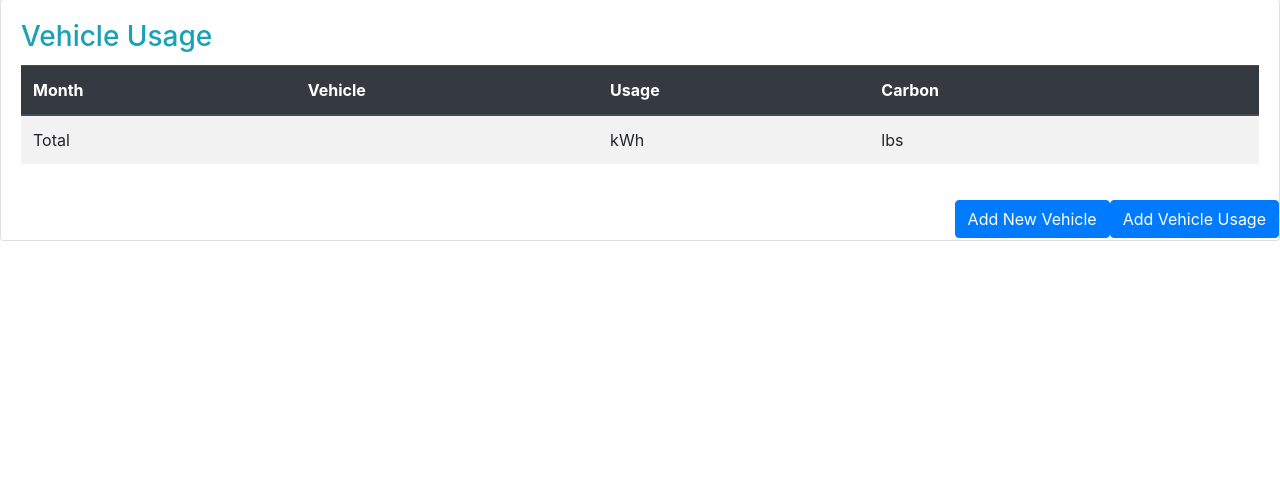
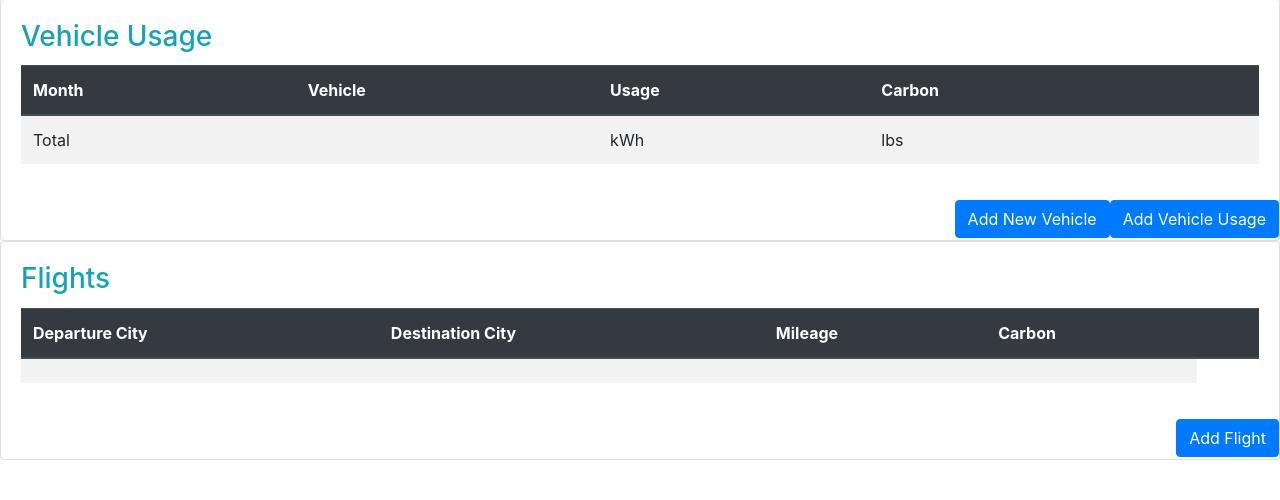
Before and after one commit to zataara/CarbonSight, a Flask app: template templates/user_home.html in a window 1280 px wide. Shown: the part 300-800 px from the top of the page. Run offline with Flask 2, Linux system fonts and the light colour scheme; the template is opened without the code that fills it, so the values that code supplies are empty; some libraries are stand-ins or nearby versions.

Commit message:
added card for flights

```diff
--- a/templates/user_home.html
+++ b/templates/user_home.html
@@ -84,6 +84,42 @@
     </div>
 </div>
 
+<!-- ====== FLIGHT FOOTPRINT ====== -->
+<div class='card mx-auto'>
+  <a class='card-body'>
+    <h3 class='card-title text-info'>Flights</h3>
+      <table class='table table-striped'>
+        <thead class ='thead-dark'>
+        <tr>
+          <th scope='col'>Departure City</th>
+          <th scope='col'>Destination City</th>
+          <th scope='col'>Mileage</th>
+          <th scope='col'>Carbon</th>
+          <th scope='col'></th>
+        </tr>
+        </thead>
+        {% for field in user.flights %}
+          <tr id='{{field.id}}'>
+              <td>{{field.departure}}</td>
+              <td>{{field.destination}} kWh</td>
+              <td>{{field.carbon_lb}} lbs</td>
+              <td><button class='rhu'>Delete</button></td>
+            </tr>
+        {% endfor %}
+        <tr>
+          <td></td>
+          <td></td>
+          <td></td>
+          <td></td>
+        </tr>
+      </table>
+      <div class="input-group">
+        <span class="input-group-btn">
+          <a href='/home/addflight'><button class="btn btn-primary">Add Flight</button></a>
+        </span>
+      </div>
+    </div>
+</div>
 
 
 
```
